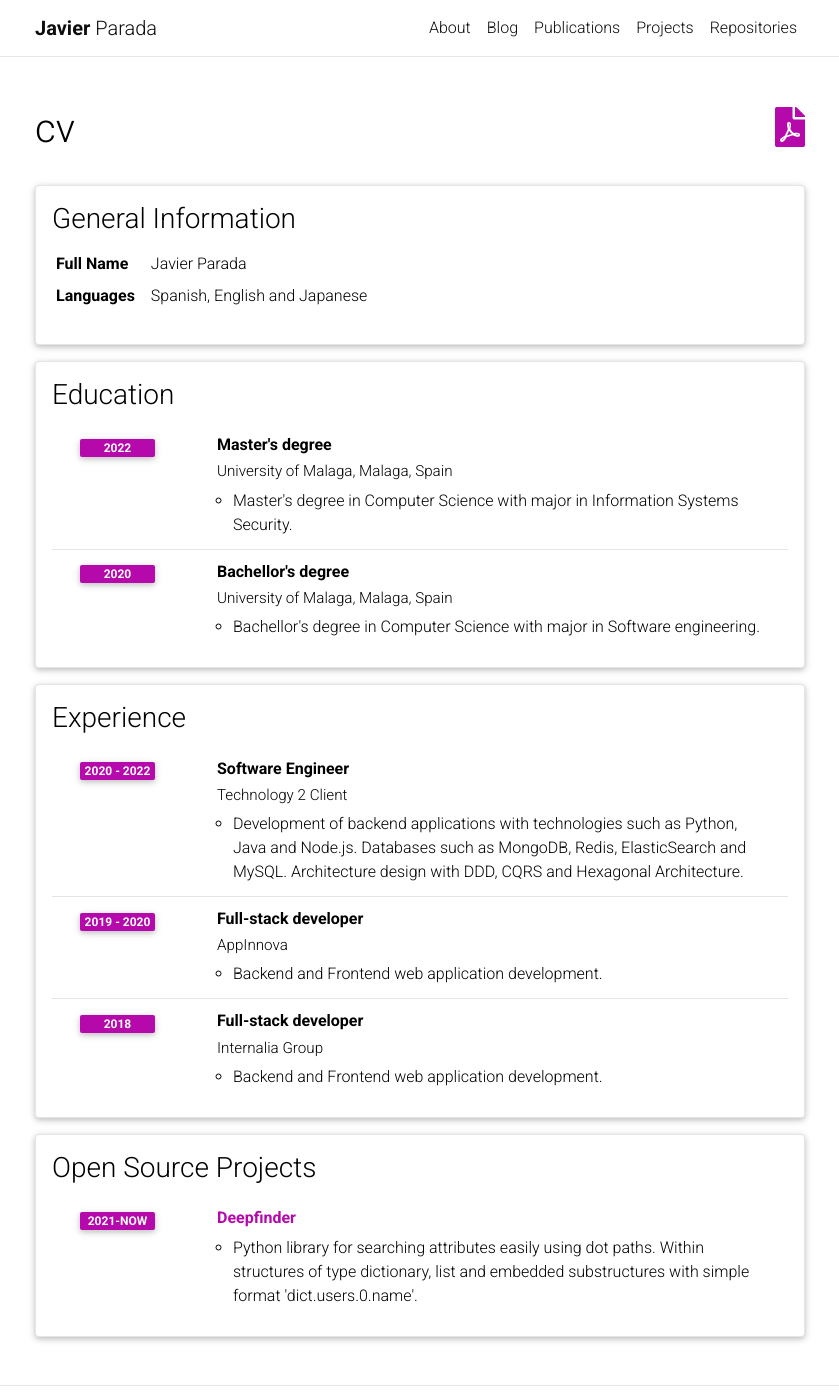
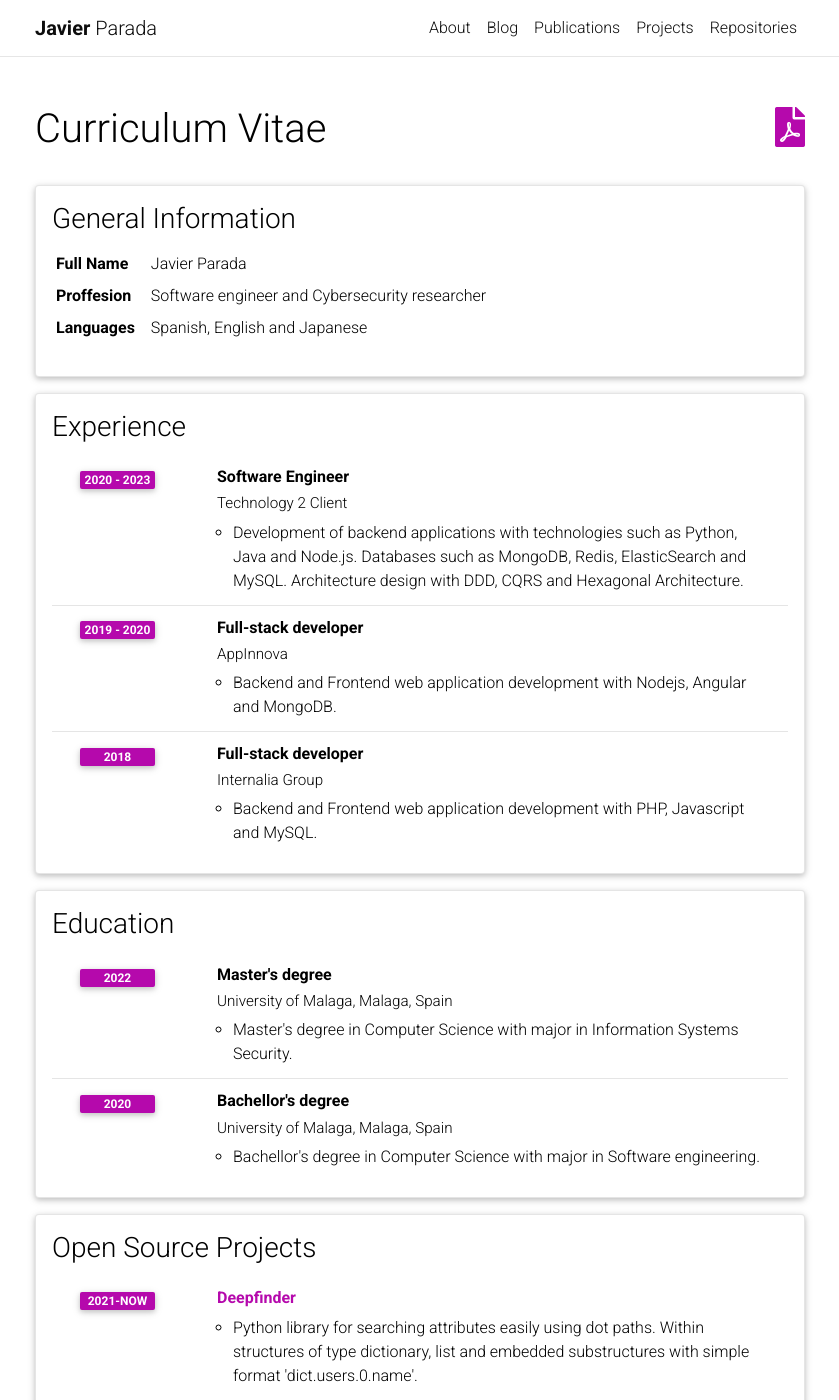
Before and after one commit to jparadadev/jparadadev.github.io, a Jekyll site: the page built from _pages/cv.md, in a window 1280 px wide and 1400 px high. Shown: the whole window, without its empty margins (220-1059 px from the left). Built offline with Jekyll 4.4.1, drawn with Linux system fonts in a browser that asks for light colours; comment, search, counter and statistics services are not loaded; a style sheet for code colours, icons or effects is not loaded; some of the changed lines change nothing that is shown.

Commit message:
Update CV

```diff
--- a/_data/cv.yml
+++ b/_data/cv.yml
@@ -3,8 +3,30 @@
   contents:
     - name: Full Name
       value: Javier Parada
+    - name: Proffesion
+      value: Software engineer and Cybersecurity researcher
     - name: Languages
       value: Spanish, English and Japanese
+
+- title: Experience
+  type: time_table
+  contents:
+    - title: Software Engineer
+      institution: Technology 2 Client
+      year: 2020 - 2023
+      description: >
+        Development of backend applications with technologies such as Python, Java and Node.js. Databases such as MongoDB, Redis, ElasticSearch and MySQL.
+        Architecture design with DDD, CQRS and Hexagonal Architecture.
+    - title: Full-stack developer
+      institution: AppInnova
+      year: 2019 - 2020
+      description: >
+        Backend and Frontend web application development with Nodejs, Angular and MongoDB.
+    - title: Full-stack developer
+      institution: Internalia Group
+      year: 2018
+      description: >
+        Backend and Frontend web application development with PHP, Javascript and MySQL.
 
 - title: Education
   type: time_table
@@ -17,26 +39,6 @@
       institution: University of Malaga, Malaga, Spain
       year: 2020
       description: Bachellor's degree in Computer Science with major in Software engineering.
-
-- title: Experience
-  type: time_table
-  contents:
-    - title: Software Engineer
-      institution: Technology 2 Client
-      year: 2020 - 2022
-      description: >
-        Development of backend applications with technologies such as Python, Java and Node.js. Databases such as MongoDB, Redis, ElasticSearch and MySQL.
-        Architecture design with DDD, CQRS and Hexagonal Architecture.
-    - title: Full-stack developer
-      institution: AppInnova
-      year: 2019 - 2020
-      description: >
-        Backend and Frontend web application development.
-    - title: Full-stack developer
-      institution: Internalia Group
-      year: 2018
-      description: >
-        Backend and Frontend web application development.
 
 - title: Open Source Projects
   type: time_table
--- a/_pages/cv.md
+++ b/_pages/cv.md
@@ -1,7 +1,7 @@
 ---
 layout: cv
 permalink: /cv/
-title: cv
+title: Curriculum Vitae
 nav: false
 nav_order: 4
 cv_pdf: example_pdf.pdf
```
